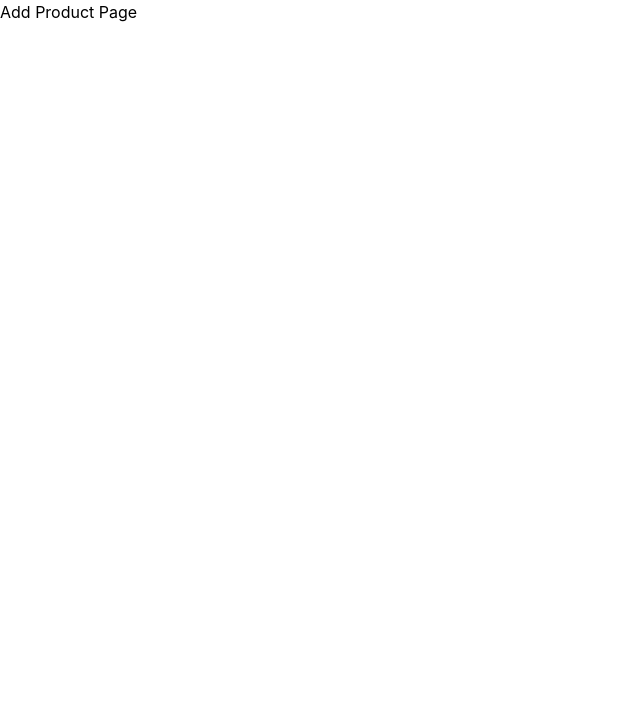
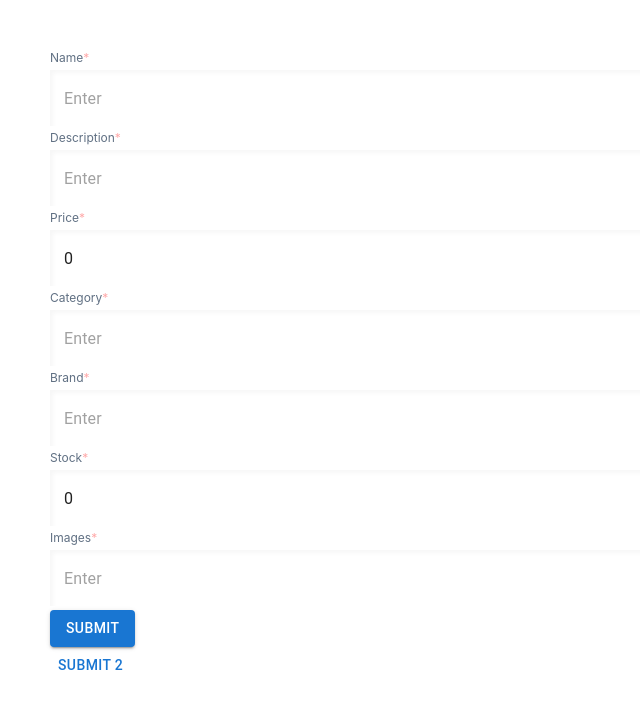
Before and after one commit to ishantsahni/ishant_fe, a React (Create React App) app: page /addProduct in a window 1280 px wide. Shown: the top 708 px of the page, without its empty margins (0-640 px from the left). Built offline with nearby package versions, Linux system fonts and the light colour scheme.

Commit message:
formik added for addProductPage

```diff
--- a/src/pages/AddProductPage/index.js
+++ b/src/pages/AddProductPage/index.js
@@ -1,6 +1,126 @@
+import { useFormik } from 'formik';
+import * as yup from 'yup';
+import CustomTextField from '../../components/CustomTextField';
+import { Button } from '@mui/material';
+
 function AddProductPage() {
+
+    const formik = useFormik({
+        initialValues: {
+            name: '',
+            description: '',
+            price: 0,
+            category: '',
+            brand: '',
+            stock: 0,
+            images: ''
+        },
+        validationSchema: yup.object({
+            name: yup.string().required('Required'),
+            description: yup.string().required('Required'),
+            price: yup.number("Must be a number").required("Required"),
+            category: yup.string().required('Required'),
+            brand: yup.string().required(),
+            stock: yup.number("Must be a number").required("Required"),
+            images: yup.string().required()
+        }),
+
+        onSubmit: values => {
+            console.log("formik submitted ", values);
+        },
+    });
     return (
-        <div>Add Product Page</div>
+        <div className="mt-[50px] mx-[50px]">
+            <form>
+                <CustomTextField
+                    id="name"
+                    name="name"
+                    onChange={formik.handleChange}
+                    onBlur={formik.handleBlur}
+                    value={formik.values.name}
+                    label="Name"
+                    touched={formik.touched.name}
+                    errors={formik.errors.name}
+                />
+                <CustomTextField
+                    id="description"
+                    name="description"
+                    onChange={formik.handleChange}
+                    onBlur={formik.handleBlur}
+                    value={formik.values.description}
+                    label="Description"
+                    touched={formik.touched.description}
+                    errors={formik.errors.description}
+                />
+                <CustomTextField
+                    id="price"
+                    name="price"
+                    onChange={formik.handleChange}
+                    onBlur={formik.handleBlur}
+                    type="number"
+                    value={formik.values.price}
+                    label="Price"
+                    touched={formik.touched.price}
+                    errors={formik.errors.price}
+                />
+                <CustomTextField
+                    id="category"
+                    name="category"
+                    onChange={formik.handleChange}
+                    onBlur={formik.handleBlur}
+                    value={formik.values.category}
+                    label="Category"
+                    touched={formik.touched.category}
+                    errors={formik.errors.category}
+                />
+                <CustomTextField
+                    id="brand"
+                    name="brand"
+                    onChange={formik.handleChange}
+                    onBlur={formik.handleBlur}
+                    value={formik.values.brand}
+                    label="Brand"
+                    touched={formik.touched.brand}
+                    errors={formik.errors.brand}
+                />
+                <CustomTextField
+                    id="stock"
+                    name="stock"
+                    onChange={formik.handleChange}
+                    onBlur={formik.handleBlur}
+                    type="number"
+                    value={formik.values.stock}
+                    label="Stock"
+                    touched={formik.touched.stock}
+                    errors={formik.errors.stock}
+                />
+                <CustomTextField
+                    id="images"
+                    name="images"
+                    onChange={formik.handleChange}
+                    onBlur={formik.handleBlur}
+                    value={formik.values.images}
+                    label="Images"
+                    touched={formik.touched.images}
+                    errors={formik.errors.images}
+                />
+                <Button onClick={() => formik.handleSubmit()} variant="contained">Submit</Button>
+            </form>
+            <Button
+            // onClick={() => {
+            //     axios.get(`${API_URLS.baseUrl}${API_URLS.getUserData}`, {
+            //         params: {
+            //             // email: formik.values.email
+            //             email: "ishant@gmail.com"
+            //         }
+            //     }).then(response => {
+            //         console.log("get user data response ", response);
+            //     }).catch(error => {
+            //         console.error('Error fetching data: ', error);
+            //     })
+            // }}
+            >Submit 2 </Button>
+        </div>
     )
 }
 
```
